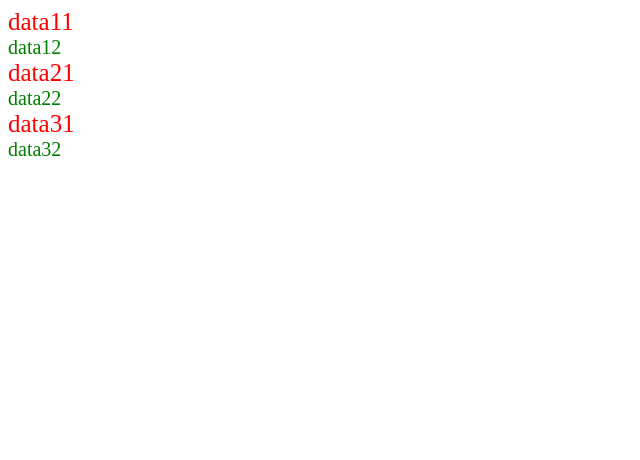
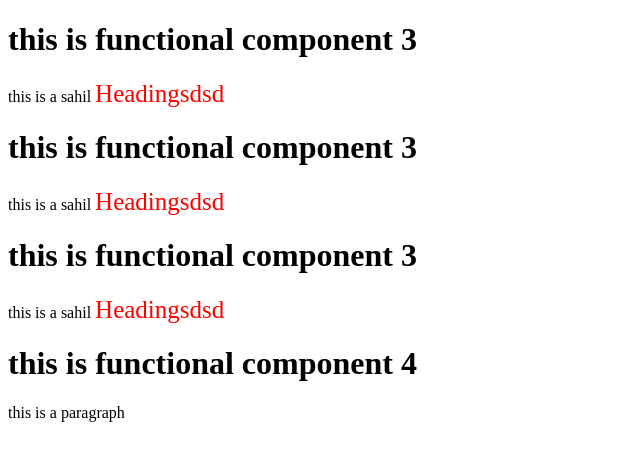
Before and after one commit to sahilsardana400/namaste-react, a React (Vite) app: page / in a window 1280 px wide. Shown: the top 460 px of the page, without its empty margins (0-640 px from the left). Built offline with nearby package versions, Linux system fonts and the light colour scheme.

Commit message:
episode 3:laying foundation components

```diff
--- a/App.js
+++ b/App.js
@@ -1,32 +1,61 @@
 import React from 'react';
 import ReactDOM from 'react-dom/client';
 
-const rootData = React.createElement(
-                        'div',
-                        {id:'parent'},
-                        [
-                            React.createElement(
-                                'div',
-                                {id:'subschild1'},
-                                [
-                                    React.createElement('div',{id:'subchhild11',className:'subchild'},'data11'),
-                                    React.createElement('div',{id:'subchhild12',className:'subchild2'},'data12')
-                                ]
-                            ),
-                            React.createElement('div',{id:'subschild2'},[
-                                React.createElement('div',{id:'subchhild21',className:'subchild'},'data21'),
-                                React.createElement('div',{id:'subchhild22',className:'subchild2'},'data22')
-                            ]),
-                            React.createElement('div',{id:'subschild3'},[
-                                React.createElement('div',{id:'subchhild31',className:'subchild'},'data31'),
-                                React.createElement('div',{id:'subchhild32',className:'subchild2'},'data32')
-                            ])
-                        ]
-                        );
+//React.createElement => ReactElement -JS Object => HtmlElement(Render)
+//const rootData = React.createElement(
+                        // 'h1',
+                        // {id:'heading'},
+                        // "Heading"
+                        // );
 
 
-console.log(rootData);//this is the javascript object which is created by react library with some properties and values which we will use to render the element to the dom
+//JSX => React.createElement => ReactElement -JS Object => HtmlElement(Render)
+//const JSXData = <h1 id="heading" tabIndex="0">Heading</h1>;
+//Transpiled/complied before it reaches to JS engine By - Parcel - Babel
+
+const testHeading = <span id="heading" tabIndex="0">Headingsdsd</span>;
+
+//JSX code writtent in multiple lines should be wrapped in parenthesis to avoid error
+const heading = (
+    <h1 className="head" tabIndex="0">
+        Namaste React using JSX
+    </h1>
+);
+
+//Functional Component
+const HeadingComponent = () => {
+    <h1>this is functional component</h1>;
+};
+//or we can also write it in one line as below
+const HeadingComponent2 = () => <div><HeadingComponent />this is functional component 2</div>;
+
+//function returning multiple elements should be wrapped in parenthesis and also in a single parent element like div, section, article etc. to avoid error
+const HeadingComponent3 = () => {
+    const name="sahil";
+    return (
+        <div>
+            <h1>this is functional component 3</h1>
+            <p>this is a {name} {testHeading}</p>
+        </div>
+    );
+}
+//better version of above code is as below and it only returns the JSX code
+//Component composition - we can use one component inside another component
+const HeadingComponent4 = () => (
+   <div className="head">
+       {HeadingComponent3()}{/* we can also call the functionnal component like this as a function bacause at the end of day a functional compoent is a normal js function and we can used js code inside parenthesis */}
+       <HeadingComponent3 />
+       <HeadingComponent3></HeadingComponent3>
+        <h1>this is functional component 4</h1>
+        <p>this is a paragraph</p>
+   </div>
+);
+
+//console.log(rootData);
+//console.log(JSXData);
+//both of them give same response in console and also are same but the second one is more readable and easy to write and understand as compared to the first one which is created using react library
 
 const root    = ReactDOM.createRoot(document.getElementById('root'));//this is how we create root using react dom library
 //this is the place where each and every code will be executed or rendered in react
-root.render(rootData);//this is how we render react element to the dom using react dom library
+root.render(<HeadingComponent4 />);//this is how we render react element to the dom using react dom library
+//this is how we render functional component to the dom using react dom library
--- a/package.json
+++ b/package.json
@@ -3,7 +3,9 @@
   "version": "1.0.0",
   "description": "This is Namaste React By Akshay Saini",
   "scripts": {
-    "test": "jest"
+    "test": "jest",
+    "start":"parcel index.html",
+    "build":"parcel build index.html"
   },
   "repository": {
     "type": "git",
```
